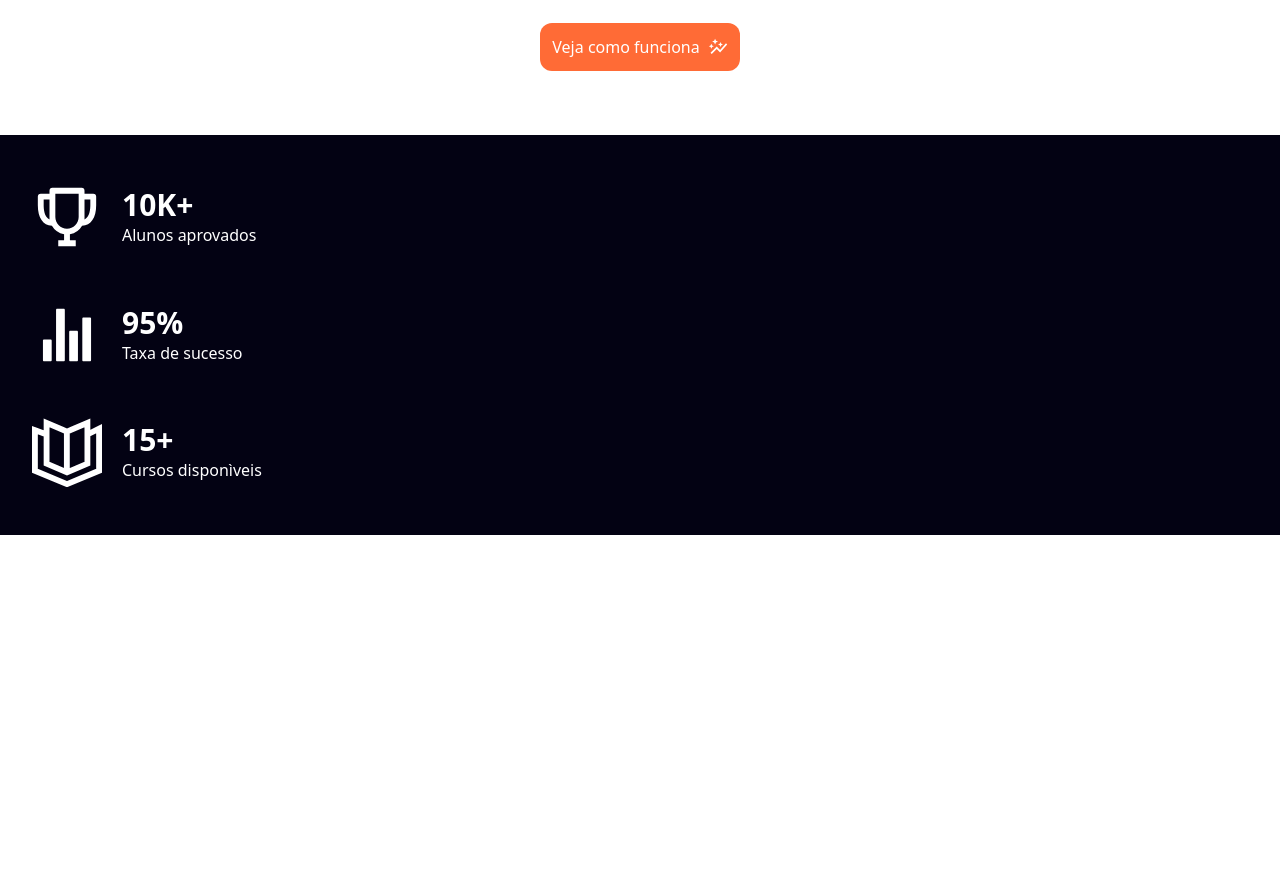
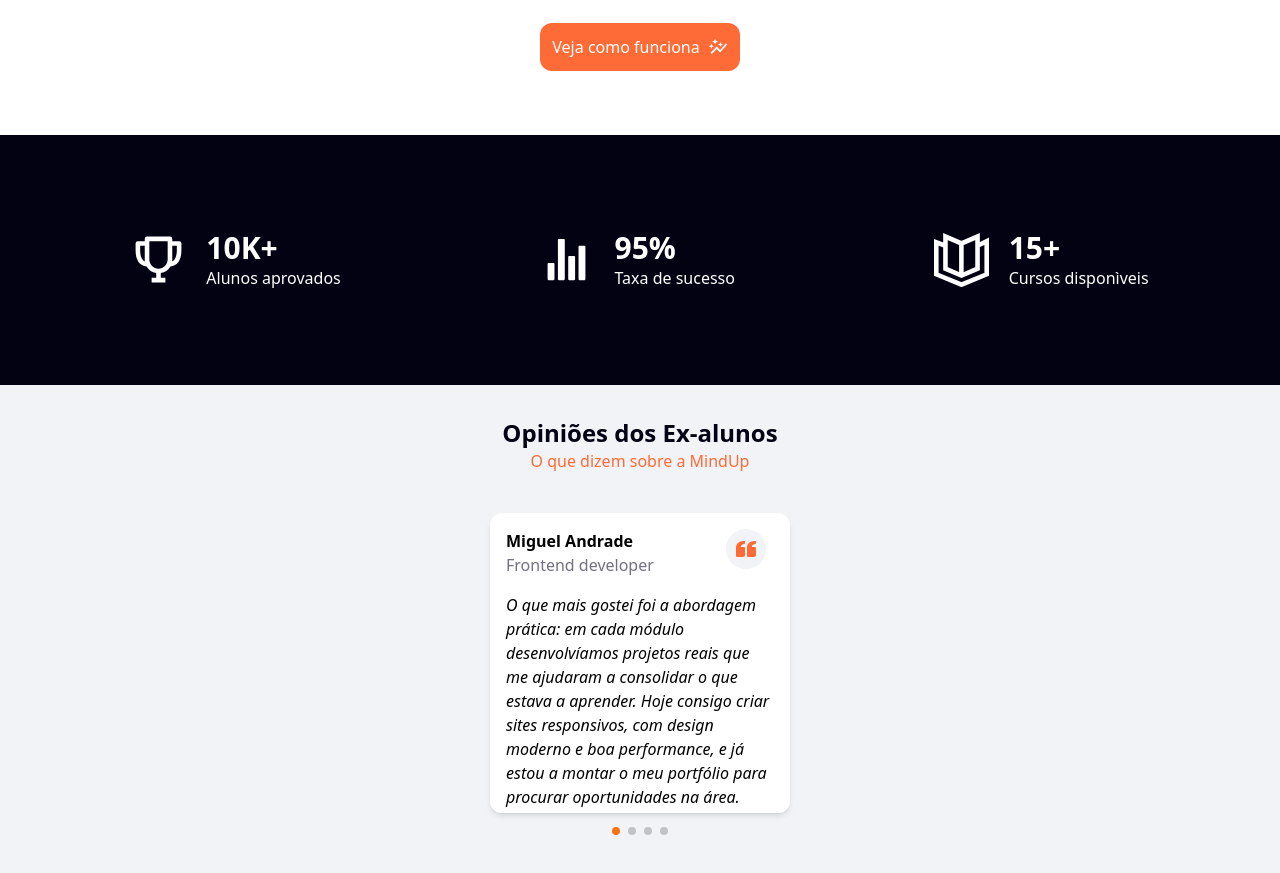
Before and after one commit to Esmael-coder/School_Academy, a React (Vite) app in the folder projecto-final/: page / in a window 1280 px wide. Shown: the part 1860-2733 px from the top of the page. Before the commit the page ends 2395 px from the top, so only its background shows below. Built offline with nearby package versions, Linux system fonts and the light colour scheme.

Commit message:
setting testimaniols

```diff
--- a/projecto-final/src/App.css
+++ b/projecto-final/src/App.css
@@ -10,3 +10,22 @@ body{
   --swiper-navigation-color: #f97316;
 
 }
+
+.pagination {
+  --swiper-pagination-color: #f97316;
+  --swiper-pagination-left: auto;
+  --swiper-pagination-right: 8px;
+  --swiper-pagination-bottom: 8px;
+  --swiper-pagination-top: auto;
+  --swiper-pagination-fraction-color: inherit;
+  --swiper-pagination-progressbar-bg-color: rgba(0, 0, 0, 0.25);
+  --swiper-pagination-progressbar-size: 4px;
+  --swiper-pagination-bullet-size: 8px;
+  --swiper-pagination-bullet-width: 8px;
+  --swiper-pagination-bullet-height: 8px;
+  --swiper-pagination-bullet-inactive-color: #000;
+  --swiper-pagination-bullet-inactive-opacity: 0.2;
+  --swiper-pagination-bullet-opacity: 1;
+  --swiper-pagination-bullet-horizontal-gap: 4px;
+  --swiper-pagination-bullet-vertical-gap: 6px;
+}
--- a/projecto-final/src/const/Constants.js
+++ b/projecto-final/src/const/Constants.js
@@ -46,6 +46,33 @@ export const method = [
     description: "Acompanhamento individual com tutores especializados para maximizar seu aprendizado.",
     image: especialista
   }
+]
+
+export const testimoniolsData = [
+  {
+    id:1,
+    name: "Miguel Andrade",
+    course: "Frontend developer",
+    testimony: "O que mais gostei foi a abordagem prática: em cada módulo desenvolvíamos projetos reais que me ajudaram a consolidar o que estava a aprender. Hoje consigo criar sites responsivos, com design moderno e boa performance, e já estou a montar o meu portfólio para procurar oportunidades na área."
+   },
+  {
+    id:2,
+    name: "Ana Pereira",
+    course: "Redes informáticas",
+    testimony: "Hoje sinto-me confiante para atuar no mercado de trabalho, consigo diagnosticar e resolver falhas de rede e já penso em tirar certificações como a CCNA para avançar ainda mais na carreira."
+   },
+  {
+    id:3,
+    name: "Maria Fernandes",
+    course: "Auxiliar de Saúde",
+    testimony: "Já trabalho numa clínica, sinto-me preparada e realizada por poder cuidar das pessoas com profissionalismo e dedicação. Este curso mudou a minha vida e abriu-me portas para o futuro."
+   },
+  {
+    id:3,
+    name: "Carlos Almeida",
+    course: "GNR",
+    testimony: "Quando vi o meu nome na lista de aprovados, a sensação foi indescritível — uma mistura de alegria, alívio e gratidão. Hoje posso dizer que todo o esforço valeu a pena e que a conquista de um concurso público é totalmente possível para quem se dedica de verdade."
+   }
 ]
 
 export const courses = [
--- a/projecto-final/src/pages/home/Footer.jsx
+++ b/projecto-final/src/pages/home/Footer.jsx
@@ -7,11 +7,11 @@ import { GrCatalog } from "react-icons/gr";
 export const Footer = () => {
     return (
         <footer className='bg-azul'>
-            <div className='max-w-7xl mx-auto h-[400px] px-4 sm:px-6 lg:px-8 flex items-center'>
-                <ul className='list-none w-full h-full text-white flex flex-col justify-evenly'>
+            <div className='max-w-7xl mx-auto h-[500px] md:h-[250px] px-8 sm:px-6 lg:px-8 flex items-center'>
+                <ul className='list-none w-full h-full text-white flex flex-col md:flex-row justify-evenly md:justify-between md:items-center lg:justify-around'>
                     <li>
                         <div className='flex gap-5 items-center'>
-                            <BiTrophy size={70} />
+                            <BiTrophy size={55} />
                             <p>
                                 <span className='font-bold !text-3xl'>
                                     10K+
@@ -22,7 +22,7 @@ export const Footer = () => {
                     </li>
                     <li>
                         <div className='flex gap-5 items-center'>
-                            <IoIosStats size={70} />
+                            <IoIosStats size={55} />
                             <p>
                                 <span className='font-bold !text-3xl'>
                                     95%
@@ -33,7 +33,7 @@ export const Footer = () => {
                     </li>
                     <li>
                         <div className='flex gap-5 items-center'>
-                            <GrCatalog size={70} />
+                            <GrCatalog size={55} />
                             <p>
                                 <span className='font-bold !text-3xl'>
                                     15+
--- a/projecto-final/src/pages/home/Home.jsx
+++ b/projecto-final/src/pages/home/Home.jsx
@@ -1,17 +1,21 @@
 
 import React from 'react'
+import { Swiper, SwiperSlide } from 'swiper/react'
+import 'swiper/css'
+import 'swiper/css/navigation'
+import 'swiper/css/pagination'
+import { Navigation, Pagination } from 'swiper/modules'
 import { HeroDiv } from '../../components/HeroDiv'
 import { homeComponents } from './index';
 import Imagem1 from '../../assets/imagem1.jpg'
 import { BiCalendarCheck, BiRightArrowAlt, BiConversation, BiPhoneCall } from "react-icons/bi";
 import { MdAutoGraph } from 'react-icons/md';
 import { Link } from 'react-router-dom';
-import { CourseCard } from '../../components/CourseCard';
-import { courses, category } from '../../const/Constants';
+import { category, testimoniolsData } from '../../const/Constants';
 
 export const Home = () => {
 
-  const [Container, MethodCard, Footer ] = homeComponents
+  const [Container, MethodCard, Footer, Testimoniols] = homeComponents
 
   return (
 
@@ -72,13 +76,14 @@ export const Home = () => {
                 <h1 className='font-semibold text-2xl md:font-bold md:text-4xl'>Já sabes qual a tua vocação?</h1>
                 <p className='mt-4 mb-5 text-cinza'>Escolhe a área de estudos que mais se adequa aos teus objetivos profissionais.</p>
               </div>
+
               {
                 category.map(item => (
-
                   <Container key={item.id} icon={item.icon} content={item.name} />
                 )
                 )
               }
+
               <div className='flex items-center justify-center md:self-center gap-2 p-3 my-5 bg-orange text-white rounded-xl coursor-pointer hover:shadow-lg'>
                 <Link to={"/"}>Receber orientação</Link>
                 <BiPhoneCall size={20} />
@@ -92,7 +97,7 @@ export const Home = () => {
         </div>
       </section>
 
-       {/* section Metodologia */}
+      {/* section Metodologia */}
       <section>
         <div className='px-4 pt-10 md:pt-20 md:px-6 mb-16 lg:px-8 max-w-7xl mx-auto flex flex-col gap-9'>
           <div className='text-center'>
@@ -107,7 +112,40 @@ export const Home = () => {
             <MdAutoGraph size={20} />
           </div>
         </div>
-        <Footer/>
+        <Footer />
+      </section>
+
+      {/* section de testemunhas */}
+      <section className='bg-ice'>
+        <div className='max-w-7xl mx-auto px-4 py-10 sm:p-6 md:p-8'>
+          <h1 className='text-center font-bold text-2xl text-azul'>Opiniões dos Ex-alunos</h1>
+          <p className='text-center text-orange mb-10'>O que dizem sobre a MindUp</p>
+
+          <div className='w-full flex justify-center'>
+            <Swiper
+              modules={[Pagination]}
+              slidesPerView={1}
+              spaceBetween={0}
+              pagination
+              className='pagination'
+            >
+              {
+                testimoniolsData.map(data => (
+                  <SwiperSlide>
+                    <div className='flex justify-center pb-9'>
+                      <Testimoniols
+                        key={data.id}
+                        name={data.name}
+                        course={data.course}
+                        testimony={data.testimony}
+                      />
+                    </div>
+                  </SwiperSlide>
+                ))
+              }
+            </Swiper>
+          </div>
+        </div>
       </section>
     </>
 
--- /dev/null
+++ b/projecto-final/src/pages/home/Testimoniols.jsx
@@ -0,0 +1,18 @@
+import React from 'react'
+import { BiSolidQuoteLeft } from "react-icons/bi";
+
+export const Testimoniols = ({ name, course, testimony }) => {
+    return (
+        <article className='w-[300px] h-[300px] p-4 bg-white rounded-xl shadow-md relative overflow-y-auto'>
+            <div className='absolute right-6 top-4 text-orange bg-ice p-2 rounded-full'>
+                <BiSolidQuoteLeft size={24} />
+            </div>
+            <div className='mb-4'>
+                <p className='font-semibold'>{name}</p>
+                <p className='text-cinza'>{course}</p>
+            </div>
+
+            <p className='italic'>{testimony}</p>
+        </article>
+    )
+}
--- a/projecto-final/src/pages/home/index.js
+++ b/projecto-final/src/pages/home/index.js
@@ -1,10 +1,12 @@
 import { Container } from "./Container";
 import { MethodCard } from "./methodCard";
 import { Footer } from "./Footer";
+import { Testimoniols } from "./Testimoniols";
 
 export const homeComponents = [
 
     Container,
     MethodCard,
-    Footer
+    Footer,
+    Testimoniols
 ]
```
